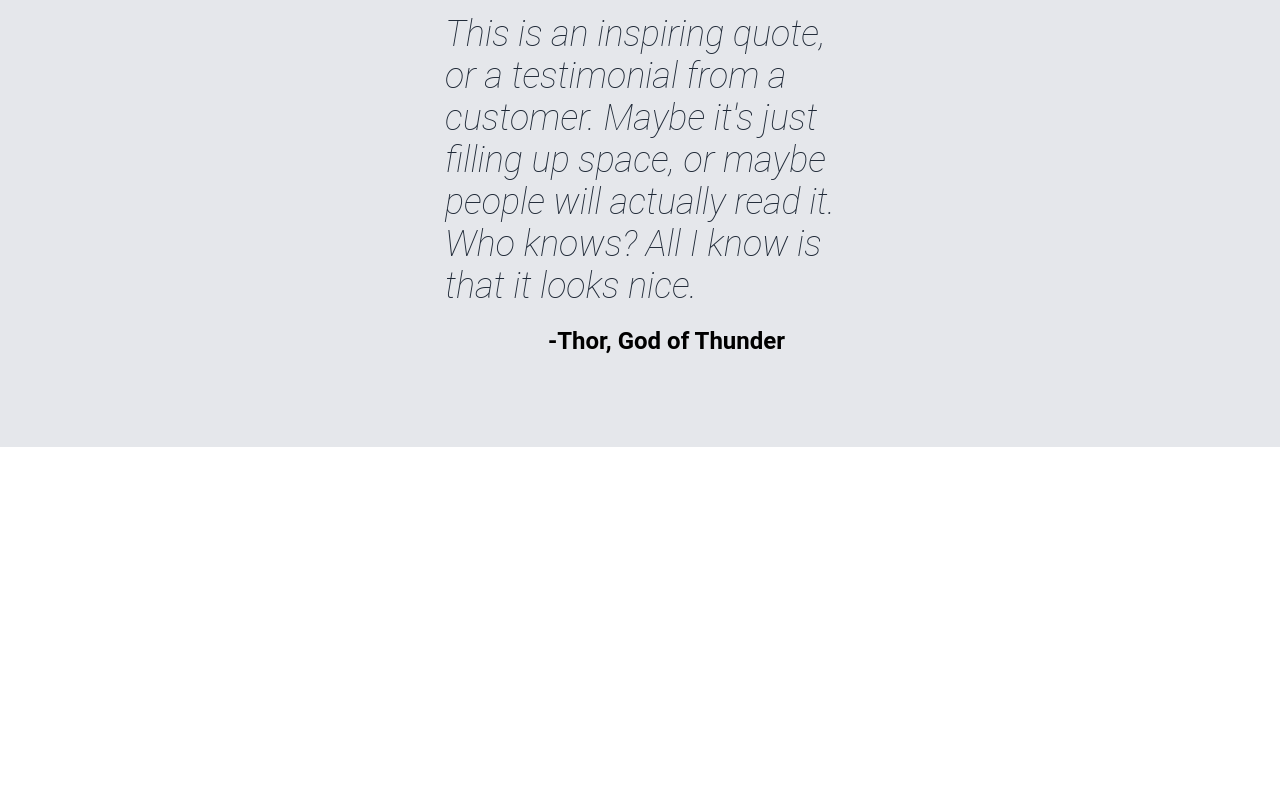
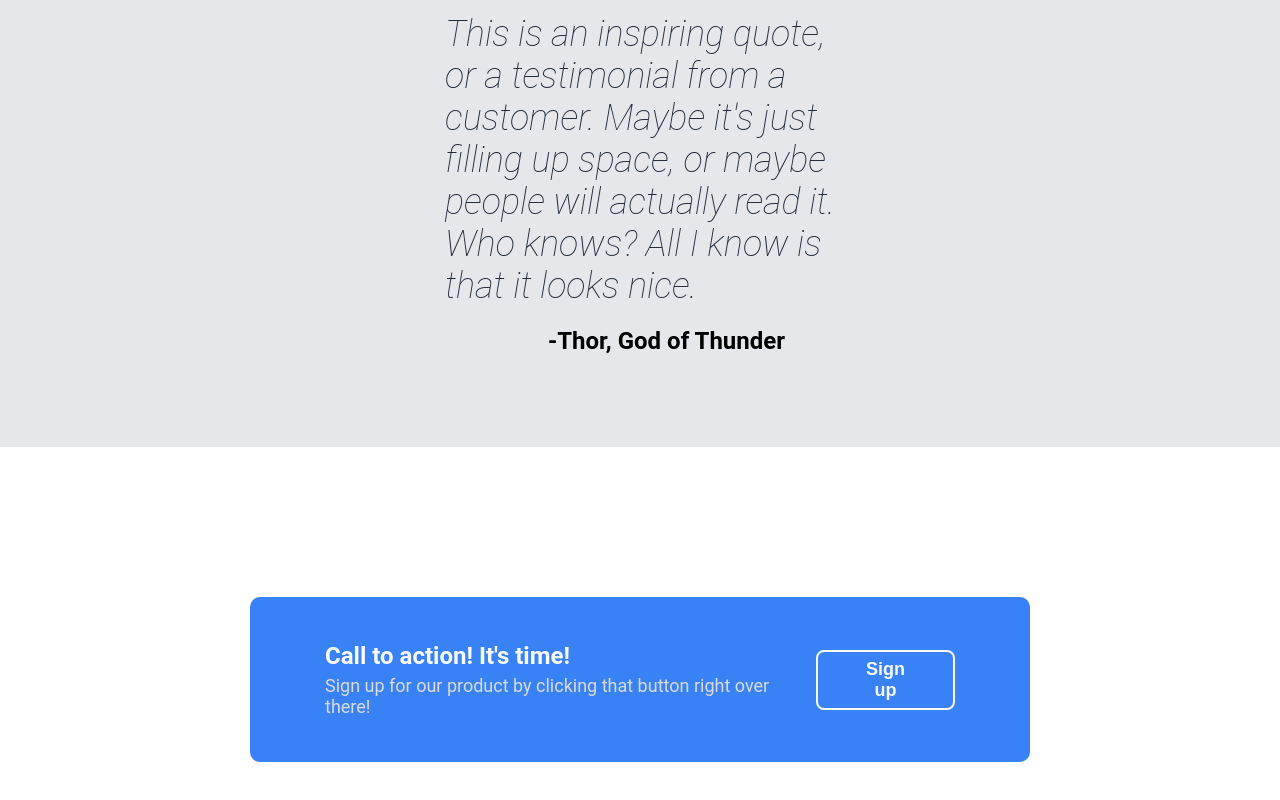
Before and after one commit to dannymckinnon/landing-page, a plain HTML site: page index.html in a window 1280 px wide. Shown: the part 1291-2091 px from the top of the page. Before the commit the page ends 1738 px from the top, so only its background shows below. Drawn offline with Linux system fonts and the light colour scheme.

Commit message:
Finished section 4

```diff
--- a/index.html
+++ b/index.html
@@ -58,5 +58,15 @@
     <h3>-Thor, God of Thunder</h3>
   </div>
 
+  <div class="section4">
+    <div class="text4">
+      <h3>Call to action! It's time!</h3>
+      <p>Sign up for our product by clicking that button right over there!</p>
+    </div>
+    <div class="button4">
+      <button type="button">Sign up</button>
+    </div>
+  </div>
+
 </body>
 </html>
--- a/style.css
+++ b/style.css
@@ -131,3 +131,35 @@ body {
   margin-right: 50px;
   margin-bottom: -70px
 }
+
+.section4 {
+  background-color: #3882F6;
+  margin: 150px 250px;
+  padding: 45px 75px;
+  border-radius: 10px;
+  display: flex;
+  justify-content: space-around;
+  align-items: center;
+}
+
+.section4 h3 {
+  color: #F9FAF8;
+  font-size: 24px;
+  font-weight: bold;
+}
+
+.section4 button {
+  background-color: #3882F6;
+  border: 2px solid #F9FAF8;
+  color: #F9FAF8;
+  font-size: 18px;
+  font-weight: 600;
+  border-radius: 8px;
+  padding: 7px 35px;
+}
+
+.text4 p {
+  font-size: 18px;
+  color: #dbdbdb;
+  margin-top: 5px;
+}
```
